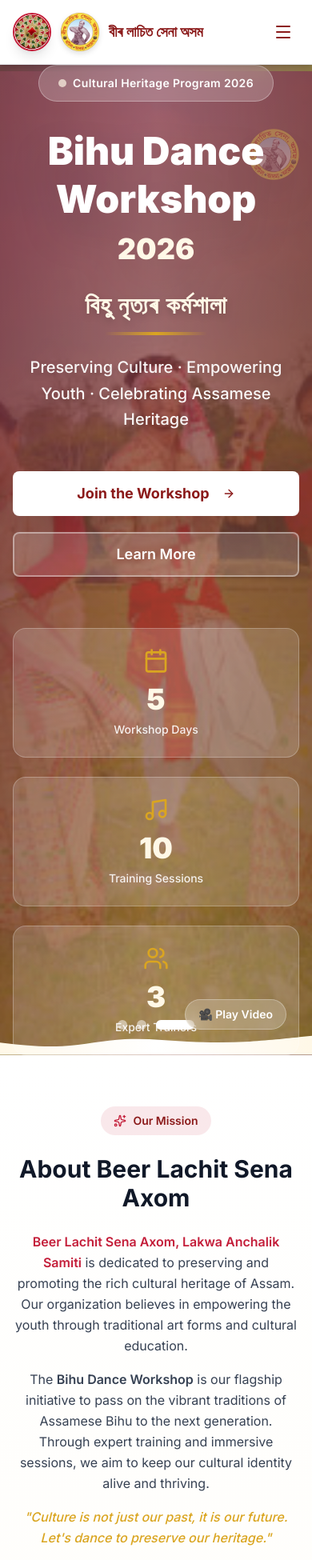
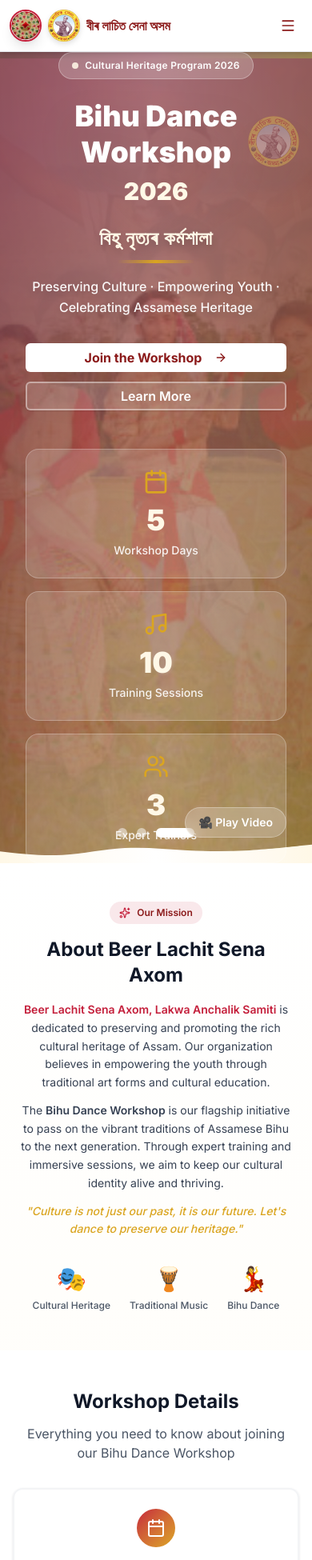
Before and after one commit to DRLVP/bihu-workshop, a React (Vite) app: page / in a window 390 px wide. Shown: the top 1950 px of the page at 80% size. Built offline with nearby package versions, Linux system fonts and the light colour scheme.

Commit message:
feat: Implement initial landing page UI components including navigation, hero, about, workshop details, registration, and footer sections.

```diff
--- a/src/components/About.tsx
+++ b/src/components/About.tsx
@@ -2,22 +2,22 @@
 
 export default function About() {
   return (
-    <section id="about" className="py-16 md:py-24 bg-gradient-to-b from-white to-muga-light/30">
-      <div className="container mx-auto px-4 lg:px-8">
+    <section id="about" className="py-12 md:py-16 lg:py-24 bg-gradient-to-b from-white to-muga-light/30 overflow-hidden">
+      <div className="container mx-auto px-4 sm:px-6 lg:px-8">
         <div className="max-w-4xl mx-auto text-center">
           {/* Section Badge */}
-          <div className="inline-flex items-center gap-2 bg-gamusa-red/10 px-4 py-2 rounded-full mb-6">
-            <Sparkles className="h-4 w-4 text-gamusa-red" />
-            <span className="text-gamusa-deep text-sm font-semibold">Our Mission</span>
+          <div className="inline-flex items-center gap-2 bg-gamusa-red/10 px-3 py-1.5 sm:px-4 sm:py-2 rounded-full mb-4 sm:mb-6">
+            <Sparkles className="h-3.5 w-3.5 sm:h-4 sm:w-4 text-gamusa-red" />
+            <span className="text-gamusa-deep text-xs sm:text-sm font-semibold">Our Mission</span>
           </div>
 
           {/* Heading */}
-          <h2 className="text-3xl md:text-5xl font-bold text-gray-900 mb-6">
+          <h2 className="text-2xl sm:text-3xl md:text-4xl lg:text-5xl font-bold text-gray-900 mb-4 sm:mb-6 px-2">
             About Beer Lachit Sena Axom
           </h2>
 
           {/* Description */}
-          <div className="space-y-4 text-base md:text-lg text-gray-700 leading-relaxed">
+          <div className="space-y-3 sm:space-y-4 text-sm sm:text-base md:text-lg text-gray-700 leading-relaxed px-2">
             <p>
               <span className="font-semibold text-gamusa-red">Beer Lachit Sena Axom, Lakwa Anchalik Samiti</span> is dedicated to preserving and promoting the rich cultural heritage of Assam. Our organization believes in empowering the youth through traditional art forms and cultural education.
             </p>
@@ -30,15 +30,15 @@
           </div>
 
           {/* Decorative Elements */}
-          <div className="mt-12 flex justify-center gap-8">
+          <div className="mt-8 sm:mt-10 md:mt-12 flex flex-wrap justify-center gap-6 sm:gap-8">
             {[
               { icon: '🎭', label: 'Cultural Heritage' },
               { icon: '🪘', label: 'Traditional Music' },
               { icon: '💃', label: 'Bihu Dance' },
             ].map((item) => (
               <div key={item.label} className="text-center">
-                <div className="text-4xl mb-2">{item.icon}</div>
-                <div className="text-sm text-gray-600 font-medium">{item.label}</div>
+                <div className="text-3xl sm:text-4xl mb-2">{item.icon}</div>
+                <div className="text-xs sm:text-sm text-gray-600 font-medium">{item.label}</div>
               </div>
             ))}
           </div>
--- a/src/components/Footer.tsx
+++ b/src/components/Footer.tsx
@@ -11,23 +11,23 @@
   ];
 
   return (
-    <footer className="bg-gradient-to-br from-gamusa-deep to-gamusa-red text-white">
-      <div className="container mx-auto px-4 lg:px-8 py-12">
+    <footer className="bg-gradient-to-br from-gamusa-deep to-gamusa-red text-white overflow-hidden">
+      <div className="container mx-auto px-4 sm:px-6 lg:px-8 py-8 sm:py-10 md:py-12">
         {/* Main Footer Content */}
-        <div className="grid grid-cols-1 md:grid-cols-3 gap-8 mb-8">
+        <div className="grid grid-cols-1 sm:grid-cols-2 md:grid-cols-3 gap-6 sm:gap-8 mb-6 sm:mb-8">
           {/* Organization Info */}
-          <div>
-            <h3 className="text-xl font-bold mb-3">Beer Lachit Sena Axom</h3>
-            <p className="text-white/80 text-sm mb-2">Lakwa Anchalik Samiti</p>
-            <p className="text-white/70 text-sm">
+          <div className="text-center sm:text-left">
+            <h3 className="text-lg sm:text-xl font-bold mb-2 sm:mb-3">Beer Lachit Sena Axom</h3>
+            <p className="text-white/80 text-sm mb-1 sm:mb-2">Lakwa Anchalik Samiti</p>
+            <p className="text-white/70 text-xs sm:text-sm">
               Preserving Assamese culture through traditional art forms and community engagement.
             </p>
           </div>
 
           {/* Quick Links */}
-          <div>
-            <h3 className="text-lg font-semibold mb-3">Quick Links</h3>
-            <ul className="space-y-2 text-sm">
+          <div className="text-center sm:text-left">
+            <h3 className="text-base sm:text-lg font-semibold mb-2 sm:mb-3">Quick Links</h3>
+            <ul className="space-y-1.5 sm:space-y-2 text-xs sm:text-sm">
               <li>
                 <a href="#about" className="text-white/80 hover:text-muga-beige transition-colors">
                   About Us
@@ -47,9 +47,9 @@
           </div>
 
           {/* Contact & Social */}
-          <div>
-            <h3 className="text-lg font-semibold mb-3">Connect With Us</h3>
-            <div className="flex gap-4 mb-4">
+          <div className="text-center sm:text-left sm:col-span-2 md:col-span-1">
+            <h3 className="text-base sm:text-lg font-semibold mb-2 sm:mb-3">Connect With Us</h3>
+            <div className="flex gap-3 sm:gap-4 mb-3 sm:mb-4 justify-center sm:justify-start">
               {socialLinks.map((social) => {
                 const Icon = social.icon;
                 return (
@@ -57,23 +57,23 @@
                     key={social.label}
                     href={social.href}
                     aria-label={social.label}
-                    className="h-10 w-10 rounded-full bg-white/10 hover:bg-white/20 flex items-center justify-center transition-all hover:scale-110"
+                    className="h-9 w-9 sm:h-10 sm:w-10 rounded-full bg-white/10 hover:bg-white/20 flex items-center justify-center transition-all hover:scale-110"
                   >
-                    <Icon className="h-5 w-5" />
+                    <Icon className="h-4 w-4 sm:h-5 sm:w-5" />
                   </a>
                 );
               })}
             </div>
-            <p className="text-white/80 text-sm">
+            <p className="text-white/80 text-xs sm:text-sm">
               Contact: +910101010101
             </p>
           </div>
         </div>
 
         {/* Divider */}
-        <div className="border-t border-white/20 pt-6">
-          <div className="flex flex-col md:flex-row justify-between items-center gap-4 text-sm text-white/70">
-            <p>
+        <div className="border-t border-white/20 pt-4 sm:pt-6">
+          <div className="flex flex-col md:flex-row justify-between items-center gap-3 sm:gap-4 text-xs sm:text-sm text-white/70">
+            <p className="text-center md:text-left">
               © {currentYear} Beer Lachit Sena Axom, Lakwa Anchalik Samiti. All rights reserved.
             </p>
             <p className="text-muga-beige font-medium">
--- a/src/components/Hero.tsx
+++ b/src/components/Hero.tsx
@@ -38,7 +38,7 @@
 
   return (
     <section
-      className="relative min-h-[700px] lg:min-h-[800px] flex items-center overflow-hidden"
+      className="relative min-h-[600px] sm:min-h-[700px] lg:min-h-[800px] flex items-center overflow-hidden"
       onMouseEnter={() => setIsPaused(true)}
       onMouseLeave={() => setIsPaused(false)}
     >
@@ -102,56 +102,54 @@
       </div>
 
       {/* Content */}
-      <div className="container mx-auto px-4 lg:px-8 relative z-10">
+      <div className="container mx-auto px-4 sm:px-6 lg:px-8 relative z-10">
         <div className="max-w-5xl mx-auto text-center">
           {/* Badge with animation */}
-          <div className="inline-flex items-center gap-2 bg-white/20 backdrop-blur-md px-6 py-3 rounded-full mb-8 border border-white/30 shine-effect animate-fade-in-up">
-            <span className="h-2.5 w-2.5 bg-muga-cream rounded-full animate-pulse"></span>
-            <span className="text-white text-sm md:text-base font-semibold tracking-wide">Cultural Heritage Program 2026</span>
+          <div className="inline-flex items-center gap-2 bg-white/20 backdrop-blur-md px-4 sm:px-6 py-2 sm:py-3 rounded-full mb-6 sm:mb-8 border border-white/30 shine-effect animate-fade-in-up">
+            <span className="h-2 w-2 sm:h-2.5 sm:w-2.5 bg-muga-cream rounded-full animate-pulse"></span>
+            <span className="text-white text-xs sm:text-sm md:text-base font-semibold tracking-wide">Cultural Heritage Program 2026</span>
           </div>
 
           {/* Main Heading with stagger animation */}
-          <h1 className="text-5xl md:text-7xl lg:text-8xl font-black text-white mb-8 leading-tight animate-fade-in-up delay-100 drop-shadow-2xl">
+          <h1 className="text-4xl sm:text-5xl md:text-6xl lg:text-7xl xl:text-8xl font-black text-white mb-6 sm:mb-8 leading-tight animate-fade-in-up delay-100 drop-shadow-2xl px-2">
             Bihu Dance Workshop
-            <span className="block text-muga-cream mt-3 text-4xl md:text-6xl lg:text-7xl">2026</span>
+            <span className="block text-muga-cream mt-2 sm:mt-3 text-3xl sm:text-4xl md:text-5xl lg:text-6xl xl:text-7xl">2026</span>
           </h1>
 
           {/* Assamese text with enhanced styling */}
-          <div className="mb-6 animate-fade-in-up delay-200">
-            <p className="text-3xl md:text-4xl text-muga-cream mb-2 font-bold tracking-wide drop-shadow-lg" style={{ fontFamily: 'Georgia, serif' }}>
+          <div className="mb-4 sm:mb-6 animate-fade-in-up delay-200 px-2">
+            <p className="text-2xl sm:text-3xl md:text-4xl text-muga-cream mb-2 font-bold tracking-wide drop-shadow-lg" style={{ fontFamily: 'Georgia, serif' }}>
               বিহু নৃত্যৰ কৰ্মশালা
             </p>
-            <div className="w-32 h-1 bg-gradient-to-r from-transparent via-muga-gold to-transparent mx-auto mt-4"></div>
+            <div className="w-24 sm:w-32 h-1 bg-gradient-to-r from-transparent via-muga-gold to-transparent mx-auto mt-3 sm:mt-4"></div>
           </div>
 
           {/* Sub-headline with enhanced typography */}
-          <p className="text-xl md:text-2xl text-white/95 mb-12 max-w-3xl mx-auto font-medium leading-relaxed animate-fade-in-up delay-300 drop-shadow-lg">
+          <p className="text-base sm:text-lg md:text-xl lg:text-2xl text-white/95 mb-8 sm:mb-10 md:mb-12 max-w-3xl mx-auto font-medium leading-relaxed animate-fade-in-up delay-300 drop-shadow-lg px-4">
             Preserving Culture · Empowering Youth · Celebrating Assamese Heritage
           </p>
 
           {/* CTA Buttons with hover effects */}
-          <div className="flex flex-col sm:flex-row gap-5 justify-center mb-16 animate-fade-in-up delay-400">
+          <div className="flex flex-col sm:flex-row gap-3 sm:gap-4 md:gap-5 justify-center mb-12 sm:mb-14 md:mb-16 animate-fade-in-up delay-400 px-4">
             <Button
               variant="bihu"
-              size="xl"
               onClick={handleRegisterClick}
-              className="bg-white text-gamusa-deep hover:bg-muga-cream hover:scale-105 transition-all duration-300 shadow-2xl font-bold text-lg px-8 py-6"
+              className="w-full sm:w-auto bg-white text-gamusa-deep hover:bg-muga-cream hover:scale-105 transition-all duration-300 shadow-2xl font-bold text-base sm:text-lg px-6 sm:px-8 py-4 sm:py-5 md:py-6"
             >
               Join the Workshop
-              <ArrowRight className="ml-2 h-6 w-6" />
+              <ArrowRight className="ml-2 h-5 w-5 sm:h-6 sm:w-6" />
             </Button>
             <Button
               variant="outline"
-              size="xl"
               onClick={() => document.getElementById('about')?.scrollIntoView({ behavior: 'smooth' })}
-              className="bg-white/15 backdrop-blur-md text-white border-2 border-white/40 hover:bg-white/25 hover:scale-105 transition-all duration-300 font-semibold text-lg px-8 py-6"
+              className="w-full sm:w-auto bg-white/15 backdrop-blur-md text-white border-2 border-white/40 hover:bg-white/25 hover:scale-105 transition-all duration-300 font-semibold text-base sm:text-lg px-6 sm:px-8 py-4 sm:py-5 md:py-6"
             >
               Learn More
             </Button>
           </div>
 
           {/* Enhanced stats cards with icons */}
-          <div className="grid grid-cols-1 sm:grid-cols-3 gap-6 max-w-3xl mx-auto animate-fade-in-up delay-500">
+          <div className="grid grid-cols-1 sm:grid-cols-3 gap-4 sm:gap-6 max-w-3xl mx-auto animate-fade-in-up delay-500 px-4">
             {[
               { label: 'Workshop Days', value: '5', icon: Calendar },
               { label: 'Training Sessions', value: '10', icon: Music },
--- a/src/components/Navbar.tsx
+++ b/src/components/Navbar.tsx
@@ -13,12 +13,12 @@
 
   return (
     <nav className="sticky top-0 z-50 bg-white/95 backdrop-blur-md border-b border-gray-200 shadow-md">
-      <div className="container mx-auto px-4 lg:px-8">
-        <div className="flex items-center justify-between h-20">
+      <div className="container mx-auto px-3 sm:px-4 lg:px-8">
+        <div className="flex items-center justify-between h-16 sm:h-20">
           {/* Logo and Organizer Name */}
-          <div className="flex items-center gap-3 md:gap-4 flex-1">
+          <div className="flex items-center gap-2 sm:gap-3 md:gap-4 flex-1 min-w-0">
             {/* Japi Image */}
-            <div className="w-12 h-12 md:w-14 md:h-14 rounded-full overflow-hidden border-2 border-gamusa-red shadow-lg flex-shrink-0">
+            <div className="w-10 h-10 sm:w-12 sm:h-12 md:w-14 md:h-14 rounded-full overflow-hidden border-2 border-gamusa-red shadow-lg flex-shrink-0">
               <img
                 src={japiImage}
                 alt="Japi - Traditional Assamese Hat"
@@ -27,7 +27,7 @@
             </div>
 
             {/* Beer Lachit Sena Logo */}
-            <div className="w-12 h-12 md:w-14 md:h-14 flex-shrink-0">
+            <div className="w-10 h-10 sm:w-12 sm:h-12 md:w-14 md:h-14 flex-shrink-0">
               <img
                 src={lachitLogo}
                 alt="Beer Lachit Sena Logo"
@@ -35,43 +35,46 @@
               />
             </div>
 
-            <div>
-              <h2 className="text-lg md:text-xl lg:text-2xl font-bold text-gamusa-deep">
+            <div className="min-w-0 flex-1">
+              <h2 className="text-base sm:text-lg md:text-xl lg:text-2xl font-bold text-gamusa-deep truncate">
                 বীৰ লাচিত সেনা অসম
               </h2>
-              <p className="text-xs md:text-sm text-gray-600 hidden sm:block">
+              <p className="text-xs md:text-sm text-gray-600 hidden sm:block truncate">
                 লাকুৱা আঞ্চলিক সমিতি।
               </p>
             </div>
           </div>
 
           {/* Desktop Navigation */}
-          <div className="hidden md:flex items-center gap-6">
+          <div className="hidden md:flex items-center gap-4 lg:gap-6 flex-shrink-0">
             <button
               onClick={() => scrollToSection('about')}
-              className="text-gray-700 hover:text-gamusa-red transition-colors font-medium"
+              className="text-gray-700 hover:text-gamusa-red transition-colors font-medium whitespace-nowrap"
             >
               About
             </button>
             <button
               onClick={() => scrollToSection('details')}
-              className="text-gray-700 hover:text-gamusa-red transition-colors font-medium"
+              className="text-gray-700 hover:text-gamusa-red transition-colors font-medium whitespace-nowrap"
             >
               Details
             </button>
             <Button
               variant="bihu"
-              size="lg"
               onClick={() => window.open('https://docs.google.com/forms/d/e/1FAIpQLSf3kBjLJHJ7iIsu96zPmuBAikvdV4K5VRnQnbitzc5oTfOzyQ/viewform', '_blank')}
-              className="!text-white font-bold shadow-lg"
+              className="!text-white font-bold shadow-lg text-sm lg:text-base px-4 lg:px-6 py-2 lg:py-2.5 whitespace-nowrap"
             >
               Register Now
             </Button>
           </div>
 
           {/* Mobile Menu Button */}
-          <button className="md:hidden p-2" onClick={() => scrollToSection('register')}>
-            <Menu className="h-6 w-6 text-gamusa-deep" />
+          <button
+            className="md:hidden p-2 flex-shrink-0"
+            onClick={() => scrollToSection('register')}
+            aria-label="Go to registration"
+          >
+            <Menu className="h-5 w-5 sm:h-6 sm:w-6 text-gamusa-deep" />
           </button>
         </div>
       </div>
--- a/src/components/WorkshopDetails.tsx
+++ b/src/components/WorkshopDetails.tsx
@@ -30,20 +30,20 @@
   ];
 
   return (
-    <section id="details" className="py-16 md:py-24 bg-white">
-      <div className="container mx-auto px-4 lg:px-8">
+    <section id="details" className="py-12 md:py-16 lg:py-24 bg-white overflow-hidden">
+      <div className="container mx-auto px-4 sm:px-6 lg:px-8">
         {/* Section Header */}
-        <div className="text-center mb-12">
-          <h2 className="text-3xl md:text-5xl font-bold text-gray-900 mb-4">
+        <div className="text-center mb-8 md:mb-12">
+          <h2 className="text-2xl sm:text-3xl md:text-4xl lg:text-5xl font-bold text-gray-900 mb-3 md:mb-4 px-2">
             Workshop Details
           </h2>
-          <p className="text-lg text-gray-600 max-w-2xl mx-auto">
+          <p className="text-base sm:text-lg text-gray-600 max-w-2xl mx-auto px-4">
             Everything you need to know about joining our Bihu Dance Workshop
           </p>
         </div>
 
         {/* Cards Grid */}
-        <div className="grid grid-cols-1 md:grid-cols-2 lg:grid-cols-4 gap-6 max-w-7xl mx-auto">
+        <div className="grid grid-cols-1 sm:grid-cols-2 lg:grid-cols-4 gap-4 sm:gap-5 md:gap-6 max-w-7xl mx-auto">
           {details.map((detail) => {
             const Icon = detail.icon;
             return (
@@ -51,17 +51,17 @@
                 key={detail.title}
                 className="border-2 border-gray-100 hover:border-gamusa-red/30 transition-all duration-300 hover:shadow-xl group"
               >
-                <CardHeader className="text-center pb-4">
-                  <div className="mx-auto mb-4 h-14 w-14 rounded-full bg-gradient-to-br from-gamusa-red to-muga-gold flex items-center justify-center group-hover:scale-110 transition-transform duration-300">
-                    <Icon className="h-7 w-7 text-white" />
+                <CardHeader className="text-center pb-3 md:pb-4">
+                  <div className="mx-auto mb-3 md:mb-4 h-12 w-12 sm:h-14 sm:w-14 rounded-full bg-gradient-to-br from-gamusa-red to-muga-gold flex items-center justify-center group-hover:scale-110 transition-transform duration-300">
+                    <Icon className="h-6 w-6 sm:h-7 sm:w-7 text-white" />
                   </div>
-                  <CardTitle className="text-xl text-gray-900">{detail.title}</CardTitle>
+                  <CardTitle className="text-lg sm:text-xl text-gray-900">{detail.title}</CardTitle>
                 </CardHeader>
                 <CardContent className="text-center">
-                  <p className="font-bold text-lg text-gamusa-deep mb-1">
+                  <p className="font-bold text-base sm:text-lg text-gamusa-deep mb-1">
                     {detail.content}
                   </p>
-                  <p className="text-sm text-gray-600">
+                  <p className="text-xs sm:text-sm text-gray-600">
                     {detail.subContent}
                   </p>
                 </CardContent>
@@ -71,11 +71,11 @@
         </div>
 
         {/* Additional Info */}
-        <div className="mt-12 max-w-3xl mx-auto bg-muga-light/50 border-2 border-muga-gold/30 rounded-xl p-6">
-          <h3 className="text-xl font-bold text-gamusa-deep mb-3 text-center">
+        <div className="mt-8 md:mt-12 max-w-3xl mx-auto bg-muga-light/50 border-2 border-muga-gold/30 rounded-xl p-4 sm:p-5 md:p-6">
+          <h3 className="text-lg sm:text-xl font-bold text-gamusa-deep mb-3 text-center">
             What's Included
           </h3>
-          <ul className="grid grid-cols-1 md:grid-cols-2 gap-3 text-gray-700">
+          <ul className="grid grid-cols-1 md:grid-cols-2 gap-2.5 sm:gap-3 text-sm sm:text-base text-gray-700">
             {[
               '5 days of intensive training',
               'Expert Bihu dancers as instructors',
@@ -85,7 +85,7 @@
               'Refreshments & lunch included',
             ].map((item) => (
               <li key={item} className="flex items-start gap-2">
-                <span className="text-gamusa-red mt-1">✓</span>
+                <span className="text-gamusa-red mt-1 flex-shrink-0">✓</span>
                 <span>{item}</span>
               </li>
             ))}
```
Also changed, not shown: src/components/Registration.tsx (+29 -28 lines).
